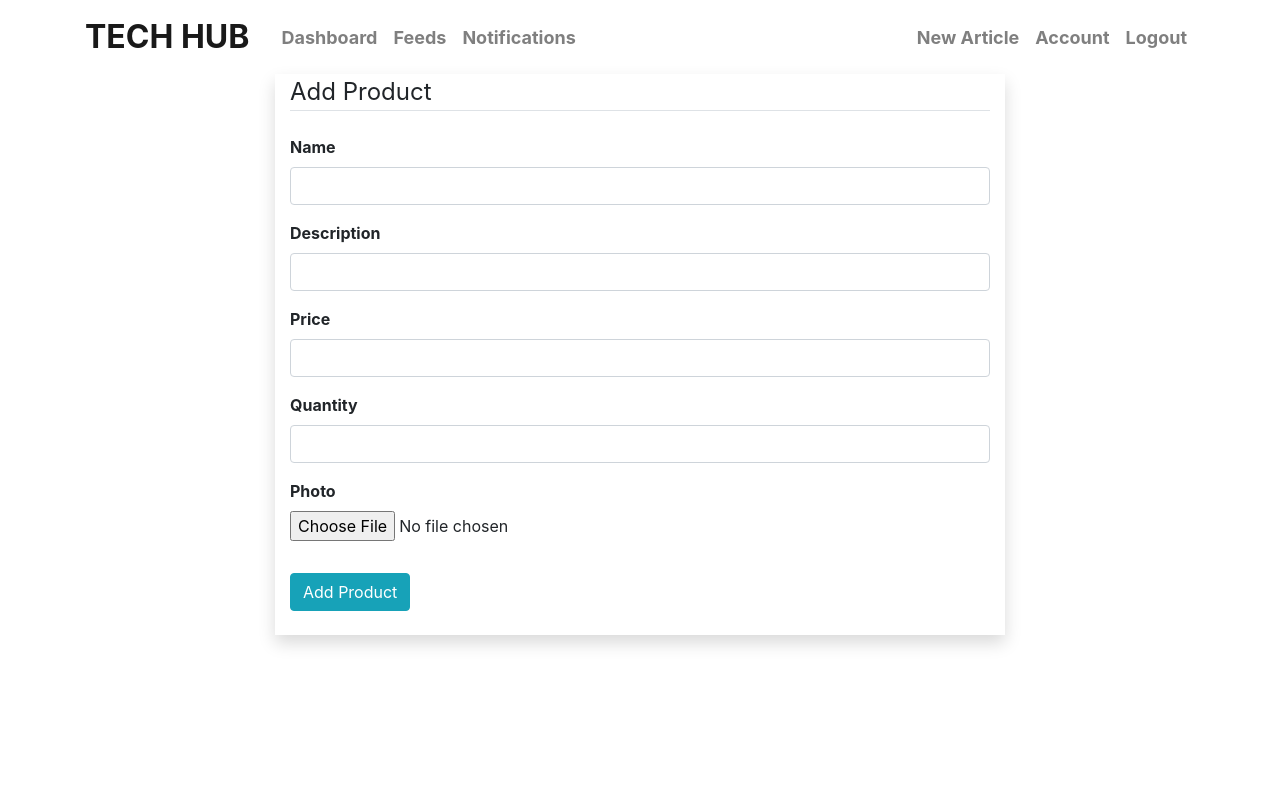
After one commit to yash56244/TechHub, a Flask app: page /dashboard/seller/new in a window 1280 px wide. The commit adds this page. Run offline with Flask 2, Linux system fonts and the light colour scheme; a user stored in the database is signed in; some libraries are stand-ins or nearby versions.

Commit message:
seller able to add items

```diff
--- a/main/routes.py
+++ b/main/routes.py
@@ -2,7 +2,7 @@ from main import app, db, bcrypt
 from flask import redirect, render_template, url_for, flash, request, session
 from flask_login import login_user, logout_user, current_user, login_required
 from main.forms import LoginForm, RegistrationForm
-from main.models import User
+from main.models import User, Product
 @app.route('/')
 def home():
     return render_template('home.html')
@@ -64,6 +64,29 @@ def customer_dashboard():
 @login_required
 def seller_dashboard():
     if session['role'] == 'seller':
-        return render_template('seller_dashboard.html')
+        products = Product.query.filter_by(seller=current_user).all()
+        return render_template('seller_dashboard.html', products=products)
     else:
         return redirect(url_for('customer_dashboard'))
+
+@app.route('/dashboard/seller/new', methods=['POST', 'GET'])
+@login_required
+def new_product():
+    if request.method == 'POST':
+        product = Product(name = request.form.get('name'),
+                          description = request.form.get('description'),
+                          price = request.form.get('price'),
+                          quantity = request.form.get('quantity'),
+                          photo = request.files['inputPhoto'].read(),
+                          seller = current_user)
+        db.session.add(product)
+        db.session.commit()
+        flash('Product has been added successfully!', 'success')
+        return redirect(url_for('seller_dashboard'))
+    return render_template('new_product.html', legend = "Add Product")
+
+@app.route('/product/<int:id>/photo')
+@login_required
+def product_photo(id):
+    product = Product.query.get_or_404(id)
+    return app.response_class(product.photo, mimetype='application/octet-stream')
--- a/main/templates/layout.html
+++ b/main/templates/layout.html
@@ -7,16 +7,10 @@
         {% if title %}
         <title>{{ title }}</title>
         {% else %}
-        <title>Feedsgram</title>
+        <title>Tech HUB</title>
         {% endif %}
     </head>
     <style>
-        input[type="text"]::placeholder{
-        color: white;
-        }
-        input[type="text"]:focus{
-        color: white;
-        }
         ::-webkit-scrollbar {
         width: 15px;
         }
@@ -30,11 +24,11 @@
         border-radius: 15px;
         }
     </style>
-    <body style="background-color: #21D4FD;background-image: linear-gradient(19deg, #21D4FD 0%, #B721FF 100%);">
+    <body>
         <header class="header">
-            <nav class="navbar navbar-expand-lg navbar-dark">
+            <nav class="navbar navbar-expand-lg navbar-light">
                 <div class="container">
-                    <a href="#" class="navbar-brand mr-4" style="font-size: xx-large; text-transform: uppercase; font-weight: bold; cursor: default;">Feedsgram</a>
+                    <a href="{{ url_for('home') }}" class="navbar-brand mr-4" style="font-size: xx-large; text-transform: uppercase; font-weight: bold; cursor: default;">Tech HUB</a>
                     <button class="navbar-toggler" type="button" data-toggle="collapse" data-target="#navbarToggle" aria-controls="navbarToggle" aria-expanded="false" aria-label="Toggle navigation">
                     <span class="navbar-toggler-icon"></span>
                     </button>
--- a/main/templates/login.html
+++ b/main/templates/login.html
@@ -46,7 +46,7 @@
                 {{ form.submit(class="btn btn-outline-dark") }}
             </div>
             <hr style="background-color: white;">
-            <small class="text-white">
+            <small>
             Need An Account? <a class="btn btn-outline-dark" href="{{ url_for('register') }}">Sign Up Now</a>
             </small>
         </form>
--- /dev/null
+++ b/main/templates/new_product.html
@@ -0,0 +1,34 @@
+{% extends "layout.html" %}
+{% block content %}
+<div class="content-section container shadow">
+    <form action="" method="POST" name="form" enctype="multipart/form-data">
+        <fieldset class="form-group">
+            <legend class="border-bottom mb-4">{{ legend }}</legend>
+            <div class="form-group"><b>
+                <label for="" class="form-control-label">Name</label> <br></b>
+                <input type="text" name="name" required class="form-control form-control-md">
+            </div>
+            <div class="form-group"><b>
+                <label for="" class="form-control-label">Description</label><br></b>
+                <input type="text" name="description" required class="form-control form-control-md">
+            </div>
+            <div class="form-group"><b>
+                <label for="" class="form-control-label">Price</label><br></b>
+                <input type="number" name="price" required class="form-control form-control-md">
+            </div>
+            <div class="form-group"><b>
+                <label for="" class="form-control-label">Quantity</label><br></b>
+                <input type="number" name="quantity" required class="form-control form-control-md">
+            </div>
+            <div class="form-group"><b>
+                <label for="inputPhoto" class="form-control-label">Photo</label><br></b>
+                <input type="file" name="inputPhoto" accept="image/x-png,image/gif,image/jpeg" required>
+            </div>
+        </fieldset>
+        <div class="form-group">
+            <input type="submit" class="btn btn-info" value="Add Product">
+            <br><br>
+        </div>
+    </form>
+</div>
+{% endblock content %}
--- a/main/templates/register.html
+++ b/main/templates/register.html
@@ -68,7 +68,7 @@
                 {{ form.submit(class="btn btn-outline-dark") }}
             </div>
             <hr style="background-color: white;">
-            <small class="text-white">
+            <small>
             Already Have An Account? <a class="btn btn-outline-dark" href="{{ url_for('login') }}">Sign In</a>
             </small>
         </form>
```
Also changed, not shown: main/models.py (+13 -0 lines), main/templates/seller_dashboard.html (+8 -1 lines), migrations/versions/7cb7f19ede49_.py (added, +38 -0 lines), main/site.db.
